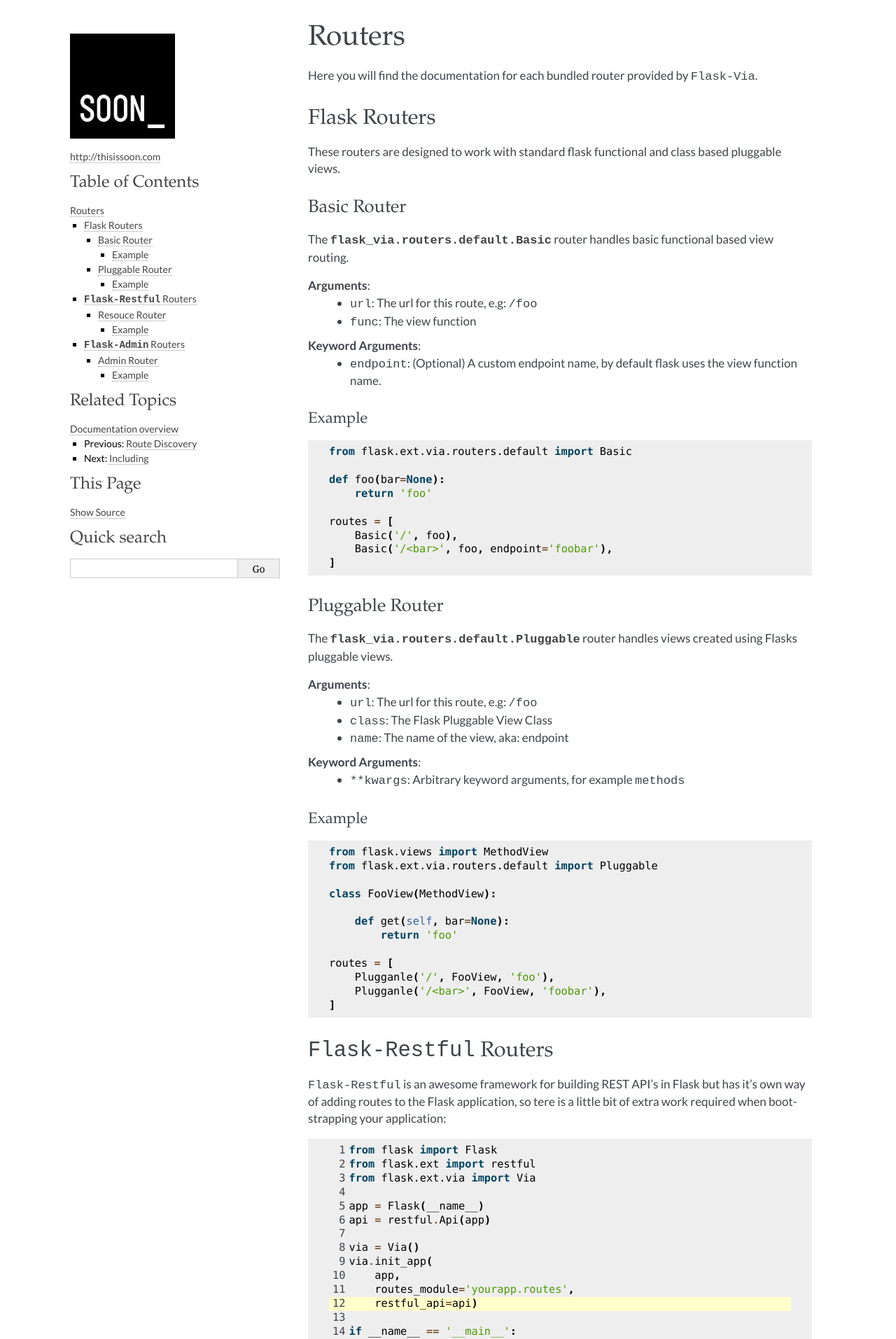
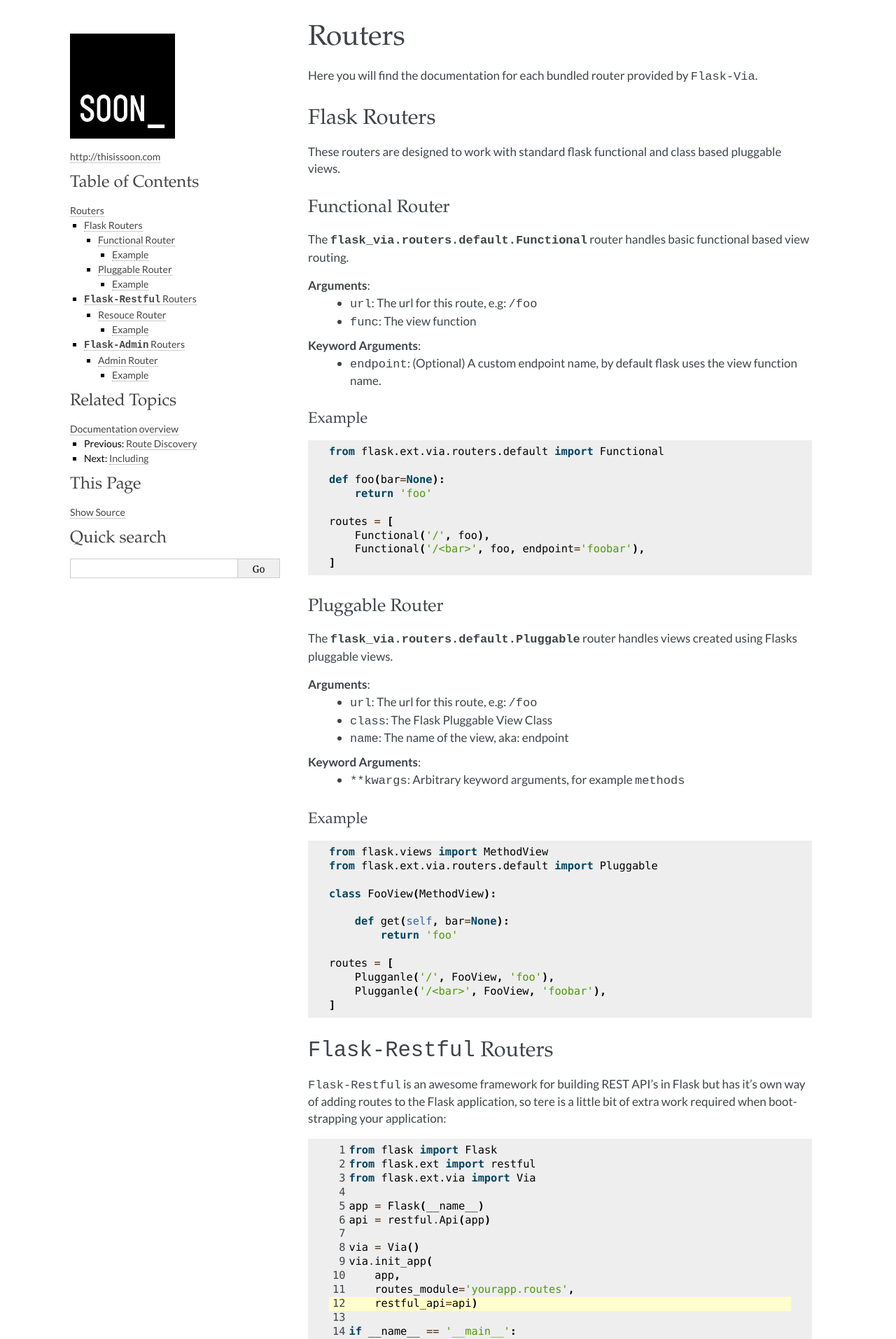
Before and after one commit to thisissoon/Flask-Via, a Sphinx documentation site: the page built from docs/routers.rst, in a window 1280 px wide. Shown: the top 1913 px of the page at 70% size. Built offline with Sphinx 7.4.7, drawn with Linux system fonts in a browser that asks for light colours; some web fonts are replaced; the version number could not be read and is left out.

Commit message:
Deprecated Basic for Functional router

```diff
--- a/CHANGELOG.rst
+++ b/CHANGELOG.rst
@@ -6,6 +6,7 @@
 * Feature: ``Include`` now supports ``endpoint`` prefixing
 * Feature: Blueprint router can now take a blueprint instance
 * Feature: Added support for ``VIA_ROUTES_NAME`` to set a common routes name
+* Deprecated: ``Basic`` Router in favour of the ``Functional`` router
 * Improved: Test Suite now uses PyTest
 * Improved: ``ImproperlyConfigured`` now raised if routes module is not defined
   in either ``init_app`` or in application configuration via
--- a/docs/_themes/kr/static/flasky.css_t
+++ b/docs/_themes/kr/static/flasky.css_t
@@ -456,12 +456,17 @@
     margin-bottom: 20px;
 }
 
-.versionadded {
-    padding: 20px;
+.versionadded, .deprecated {
+    padding: 10px;
     margin-bottom: 20px;
 }
 
-.versionadded p {
+.deprecated {
+    background-color: #F7ADA0;
+    border: 1px solid #E3563D;
+}
+
+.versionadded p, .deprecated  p {
     margin-bottom:0px;
 }
 
--- a/docs/route_discovery.rst
+++ b/docs/route_discovery.rst
@@ -51,8 +51,8 @@
 is called ``routes``::
 
     routes = [
-        Basic('/', home),
-        Basic('/about', about),
+        Functional('/', home),
+        Functional('/about', about),
     ]
 
 You can configure ``Flask-Via`` to look for any variable name of your choosing,
@@ -102,8 +102,8 @@
     from flask.ext.via.routers import default
 
     urls = [
-        default.Basic('/', home),
-        default.Basic('/about', about),
+        default.Functional('/', home),
+        default.Functional('/about', about),
     ]
 
 Within ``app.py`` we have::
--- a/docs/routers.rst
+++ b/docs/routers.rst
@@ -10,11 +10,11 @@
 These routers are designed to work with standard flask functional and class
 based pluggable views.
 
-Basic Router
-~~~~~~~~~~~~
+Functional Router
+~~~~~~~~~~~~~~~~~
 
-The :py:class:`flask_via.routers.default.Basic` router handles basic functional
-based view routing.
+The :py:class:`flask_via.routers.default.Functional` router handles basic
+functional based view routing.
 
 **Arguments**:
     * ``url``: The url for this route, e.g: ``/foo``
@@ -29,14 +29,14 @@
 
 .. sourcecode:: python
 
-    from flask.ext.via.routers.default import Basic
+    from flask.ext.via.routers.default import Functional
 
     def foo(bar=None):
         return 'foo'
 
     routes = [
-        Basic('/', foo),
-        Basic('/<bar>', foo, endpoint='foobar'),
+        Functional('/', foo),
+        Functional('/<bar>', foo, endpoint='foobar'),
     ]
 
 Pluggable Router
```
Also changed, not shown: docs/include.rst (+5 -5 lines), docs/quickstart.rst (+4 -4 lines), 10 other files.
